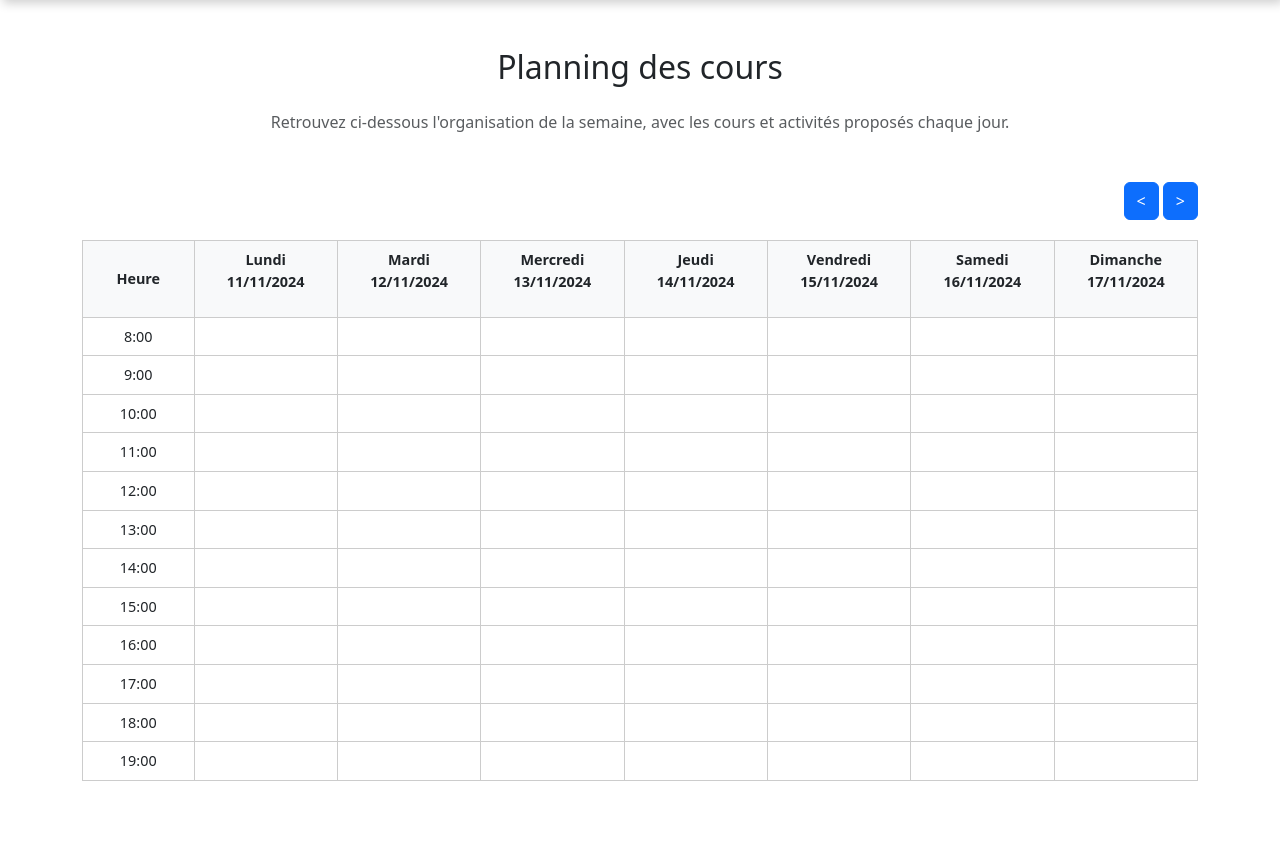
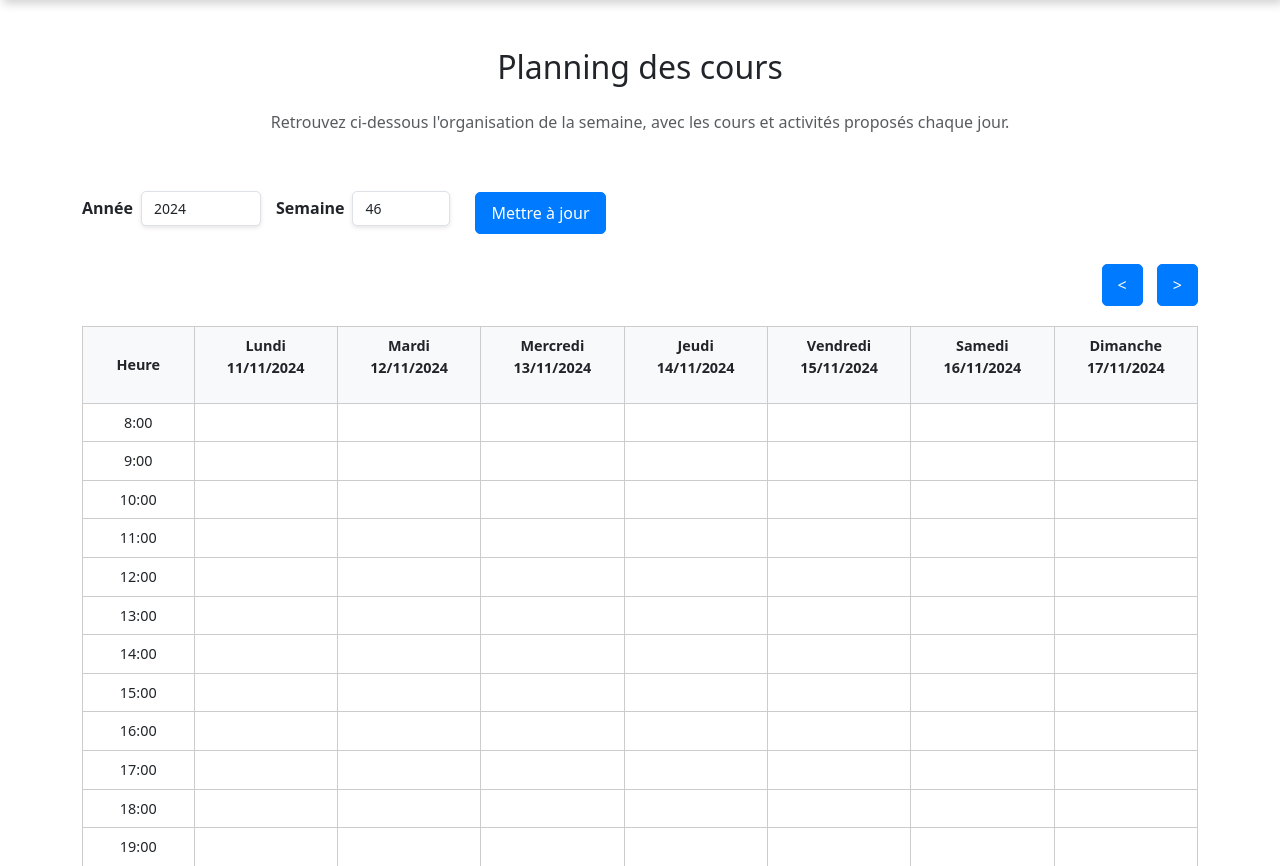
Before and after one commit to MatthiasCaroux/SAE_Poney, a Flask app: page /planning in a window 1280 px wide. Shown: the part 158-1024 px from the top of the page. Run offline with Flask 3, Linux system fonts and the light colour scheme; data that the repository does not hold is empty; some libraries are stand-ins or nearby versions.

Commit message:
Navigation année

```diff
--- a/app/static/planning.css
+++ b/app/static/planning.css
@@ -29,3 +29,63 @@ a {
 
     text-decoration: none;
 }
+/* Formulaire */
+.form-inline {
+  display: flex;
+  flex-wrap: wrap;
+  justify-content: flex-start;
+  align-items: center;
+  gap: 15px;
+  margin-bottom: 20px;
+}
+
+/* Conteneur des champs de saisie */
+.form-group {
+  margin: 0;
+}
+
+/* Style des labels */
+.form-group label {
+  margin-right: 10px;
+  font-weight: bold;
+}
+
+/* Style des champs input */
+.form-control {
+  max-width: 120px; /* Limite la largeur pour éviter les champs trop larges */
+  margin-bottom: 0;
+  height: 35px; /* Uniformisation de la hauteur des champs */
+  padding: 8px 12px;
+  font-size: 14px;
+  border-radius: 5px;
+  box-shadow: 0 2px 4px rgba(0, 0, 0, 0.1);
+}
+
+/* Bouton */
+.btn {
+  padding: 8px 15px;
+  font-size: 16px;
+  margin-top: 10px;
+  margin-left: 10px;
+  border-radius: 5px;
+}
+
+.btn-primary {
+  background-color: #007bff;
+  border-color: #007bff;
+}
+
+.btn-primary:hover {
+  background-color: #0056b3;
+  border-color: #004085;
+}
+
+/* Espacement entre les éléments pour un rendu plus agréable */
+.form-inline .form-group {
+  display: flex;
+  align-items: center;
+}
+
+.form-inline .form-group label {
+  margin-right: 8px;
+}
--- a/app/templates/planning.html
+++ b/app/templates/planning.html
@@ -12,11 +12,24 @@
     <p class="text-center mb-5 text-muted">
       Retrouvez ci-dessous l'organisation de la semaine, avec les cours et activités proposés chaque jour.
     </p>
+
+    <form method="GET" action="{{ url_for('planning') }}" class="form-inline">
+      <div class="form-group">
+          <label for="year">Année</label>
+          <input type="number" id="year" name="current_year" value="{{ current_year }}" class="form-control" />
+      </div>
+      <div class="form-group">
+          <label for="week">Semaine</label>
+          <input type="number" id="week" name="current_week" value="{{ current_week }}" class="form-control" min="1" max="53" />
+      </div>
+      <button type="submit" class="btn btn-primary">Mettre à jour</button>
+    </form>
+
     <div class="text-right">
-      <a href="{{ url_for('planning', current_week=current_week - 1) }}" class="gestion-planning">
+      <a href="{{ url_for('planning', current_week=current_week - 1, current_year=current_year) }}" class="gestion-planning">
           <button class="btn btn-primary"> < </button>
       </a>
-      <a href="{{ url_for('planning', current_week=current_week + 1) }}" class="gestion-planning">
+      <a href="{{ url_for('planning', current_week=current_week + 1, current_year=current_year) }}" class="gestion-planning">
           <button class="btn btn-primary"> > </button>
       </a>
     </div>
@@ -41,7 +54,7 @@
             {% for jour in ['Monday', 'Tuesday', 'Wednesday', 'Thursday', 'Friday', 'Saturday', 'Sunday'] %}
             <td>
                 {% for cours in cours %}
-              {% if cours['heure'] == heure and cours['jour'] == jour %}
+                    {% if cours['heure'] == heure and cours['jour'] == jour and cours['semaine'] == current_week and cours['date'].year == current_year %}
                     <div>
                         <strong>{{ cours['niveau'] }}</strong><br>
                         Durée : {{ cours['duree'] }}h<br>
--- a/app/views.py
+++ b/app/views.py
@@ -183,37 +183,20 @@ def reservation(id):
 def ajuster_semaine(annee, semaine):
     """
     Ajuste la semaine pour qu'elle boucle correctement entre la première et la dernière semaine de l'année.
+    Si la semaine est inférieure à 1, elle passe à la dernière semaine de l'année précédente.
+    Si la semaine est supérieure au nombre de semaines de l'année, elle passe à la première semaine de l'année suivante.
     """
     nombre_semaines = datetime.date(annee, 12, 28).isocalendar()[1]
 
     if semaine < 1:
-
         annee -= 1
         semaine = datetime.date(annee, 12, 28).isocalendar()[1]
     elif semaine > nombre_semaines:
-
         annee += 1
         semaine = 1
 
     return annee, semaine
 
-
-def ajuster_semaine(annee, semaine):
-    """
-    Ajuste la semaine pour qu'elle boucle correctement entre la première et la dernière semaine de l'année.
-    """
-    nombre_semaines = datetime.date(annee, 12, 28).isocalendar()[1]
-
-    if semaine < 1:
-
-        annee -= 1
-        semaine = datetime.date(annee, 12, 28).isocalendar()[1]
-    elif semaine > nombre_semaines:
-
-        annee += 1
-        semaine = 1
-
-    return annee, semaine
 
 
 
@@ -250,18 +233,30 @@ def calculer_dates_semaine(annee, semaine):
     }
 
 
-@app.route("/planning", defaults={"current_week": None})
-@app.route("/planning/<int:current_week>")
-def planning(current_week):
-    if current_week is None:
-        current_week = datetime.datetime.now().isocalendar()[1]
-    cursor = mysql.connection.cursor()
+@app.route("/planning", methods=["GET"])
+def planning():
+
+
+    if request.method == 'GET':
+        current_year = request.args.get('current_year', default=None, type=int)
+        current_week = request.args.get('current_week', default=None, type=int)
+    else:
+        current_year = None
+        current_week = None
+
     today = datetime.date.today()
-    current_year = today.year
+
+    if current_year is None or current_week is None:
+        current_year = today.year
+        current_week = today.isocalendar()[1]
+
+
     current_year, current_week = ajuster_semaine(current_year, current_week)
 
 
+    dates = calculer_dates_semaine(current_year, current_week)
 
+    cursor = mysql.connection.cursor()
     # Requête SQL pour récupérer les cours de la semaine
     query = """
         SELECT
@@ -275,7 +270,7 @@ def planning(current_week):
     cursor.execute(query, (current_week,))
     cours_raw = cursor.fetchall()
     cursor.close()
-    dates = calculer_dates_semaine(current_year, current_week)
+
 
     cours = [
         {
```
Also changed, not shown: app/app.py (+5 -5 lines). Lines whose indentation alone changed are shown as unchanged.
